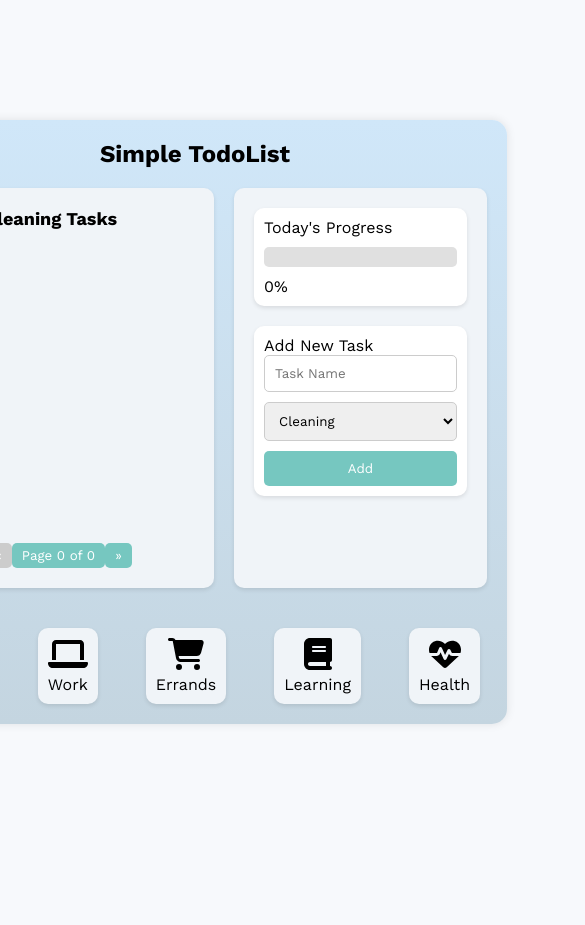
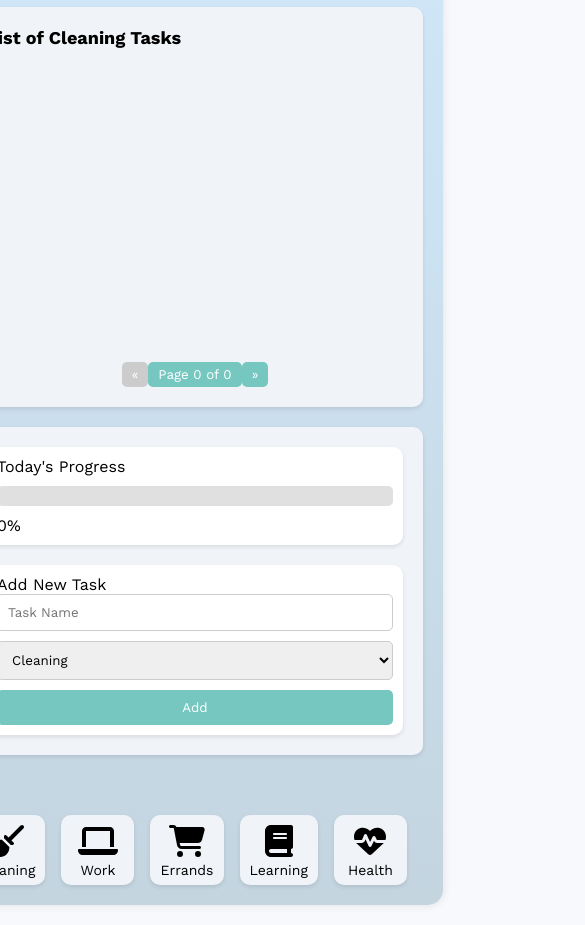
Before and after one commit to ruthgeorgiev/react-todo.list, a React (Vite) app: page / in a window 390 px wide. Shown: the whole page, 585 px wide, since content can reach past the window. Before the commit the page ends 844 px from the top, so only its background shows below. Built offline with nearby package versions, Linux system fonts and the light colour scheme.

Commit message:
fix deployment - modified vide.config

```diff
--- a/package.json
+++ b/package.json
@@ -26,6 +26,7 @@
   "devDependencies": {
     "@types/react": "^18.2.6",
     "@types/react-dom": "^18.2.0",
+    "@vitejs/plugin-react": "^4.3.1",
     "@vitejs/plugin-react-swc": "^3.5.0",
     "daisyui": "^4.12.10",
     "eslint": "^8.57.0",
--- a/src/App.css
+++ b/src/App.css
@@ -18,7 +18,7 @@ body, html {
   box-shadow: 0 0 10px rgba(0, 0, 0, 0.1);
   width: 80%;
   max-width: 1200px;
-  margin: auto;
+  margin: 20px auto; /* Adjusted margin to be smaller on top and bottom */
 }
 
 .app-inner-container {
@@ -34,6 +34,7 @@ body, html {
 
 .main-content {
   display: flex;
+  flex-direction: column;
   justify-content: space-between;
   width: 100%;
   margin-bottom: 20px;
@@ -44,22 +45,23 @@ body, html {
   border-radius: 10px;
   padding: 20px;
   box-shadow: 0 2px 4px rgba(0, 0, 0, 0.1);
+  flex: 1;
+  margin-bottom: 20px;
 }
 
 .task-list-container {
-  flex: 1;
-  margin-right: 20px;
   display: flex;
   flex-direction: column; /* Ensure children are stacked vertically */
   justify-content: space-between; /* Pushes pagination to the bottom */
   min-height: 400px; /* Ensure minimum height for the container */
+  width: 100%;
 }
 
 .side-container {
-  flex: 0.4;
   display: flex;
   flex-direction: column;
   gap: 20px;
+  width: 100%;
 }
 
 .task-list {
@@ -68,6 +70,7 @@ body, html {
   gap: 10px;
   margin-top: 10px;
   flex-grow: 1; /* Allow task list to grow and fill available space */
+  overflow-y: auto; /* Ensure scrolling for long lists */
 }
 
 .task-item {
@@ -78,6 +81,12 @@ body, html {
   background-color: #fff;
   border-radius: 5px;
   box-shadow: 0 2px 4px rgba(0, 0, 0, 0.1);
+  word-wrap: break-word; /* Ensure long words break */
+}
+
+.task-item span {
+  flex-grow: 1;
+  margin-right: 10px;
 }
 
 .task-item input[type="checkbox"] {
@@ -149,12 +158,14 @@ body, html {
   box-shadow: 0 2px 4px rgba(0, 0, 0, 0.1);
   cursor: pointer;
   width: 100px;
+  height: 70px;
   text-align: center;
-  margin-right: 3rem;
+  margin-right: 5rem;
 }
 
 .icon-button span {
   margin-top: 5px;
+  font-size: 14px;
 }
 
 .pagination {
@@ -181,3 +192,19 @@ body, html {
 .pagination span {
   margin: 0 10px;
 }
+
+/* Ensure responsive layout for small screens */
+@media (max-width: 768px) {
+  .main-content {
+    flex-direction: column;
+  }
+
+  .task-list-container, .side-container {
+    width: 100%;
+    margin-right: 0;
+  }
+
+  .icon-button {
+    margin-right: 1rem;
+  }
+}
--- a/vite.config.js
+++ b/vite.config.js
@@ -1,10 +1,10 @@
 import { defineConfig } from 'vite';
-import react from '@vitejs/plugin-react-swc';
+import react from '@vitejs/plugin-react';
 
 export default defineConfig({
   plugins: [react()],
-  base: '/react-todo.list/', // Ensure this matches your repo name
+  base: '/react-todo.list/', // Ensure this matches your repository name
   build: {
-    outDir: 'dist', // Ensure this matches your deploy folder
-  }
+    outDir: 'dist',
+  },
 });
```
Also changed, not shown: 1 other file (tests, documents, lock files or other folders).
